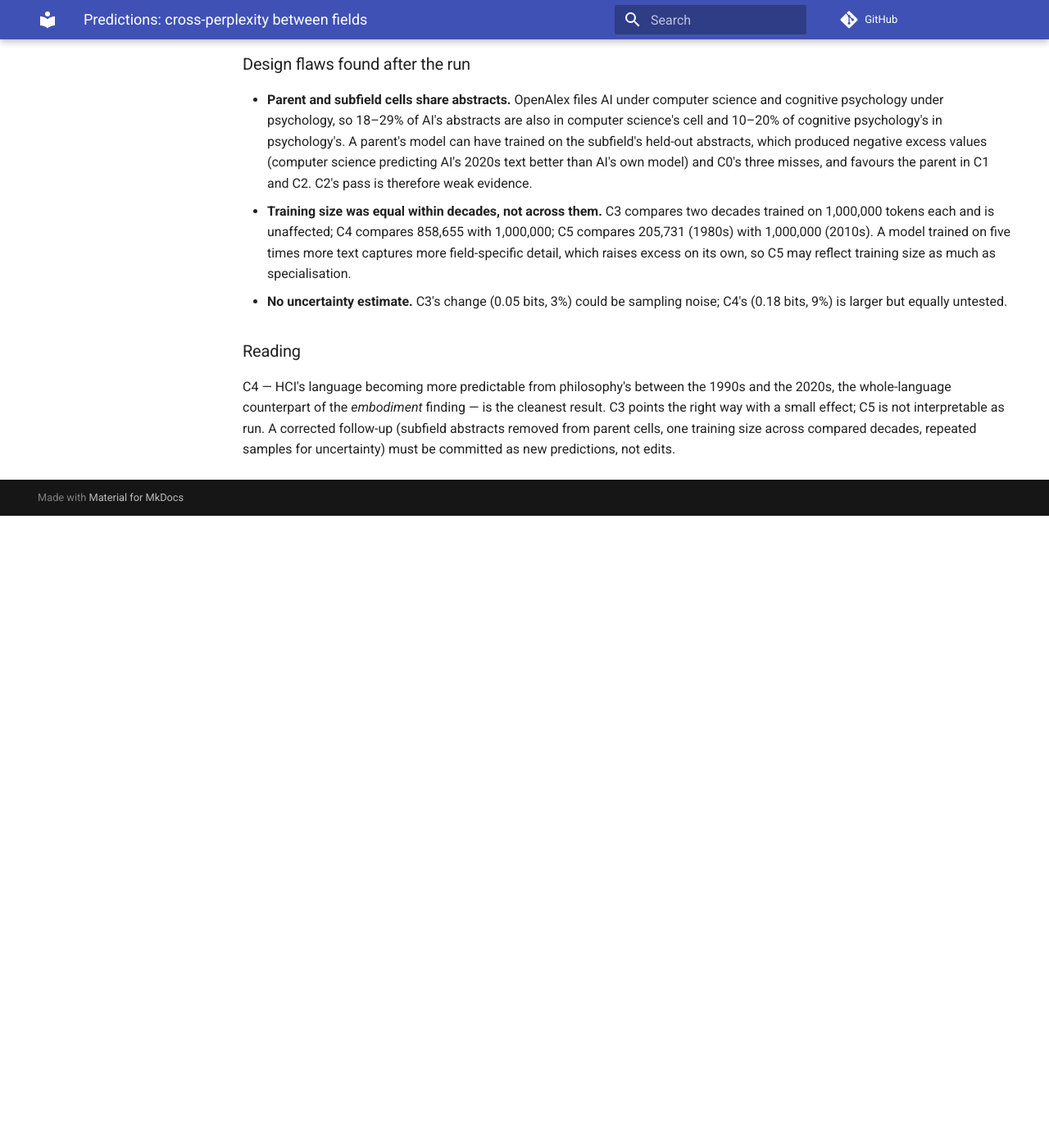
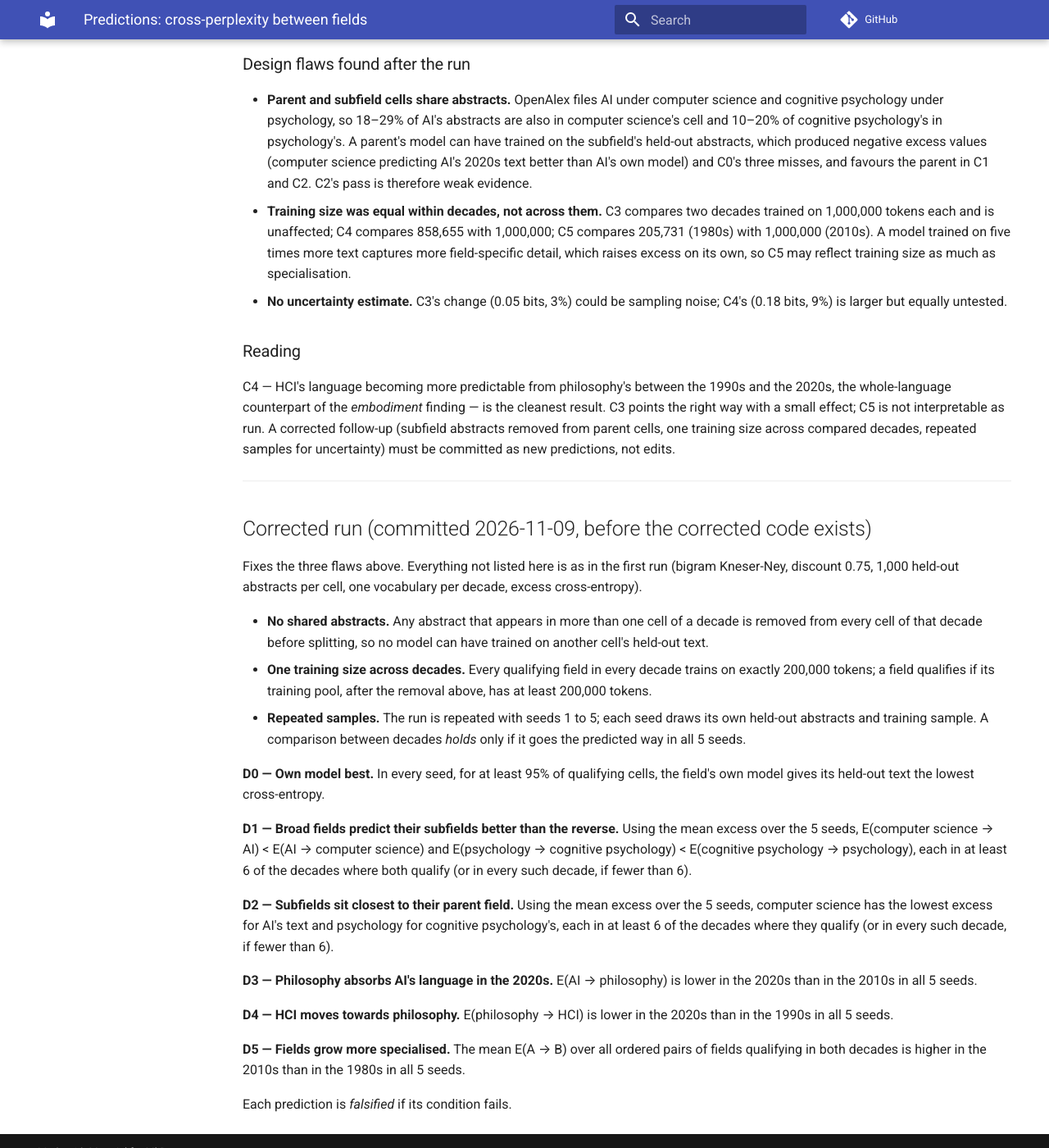
Before and after one commit to Dovalization/interpretant, an MkDocs documentation site: the page built from docs/predictions_cross_perplexity.md, in a window 1280 px wide and 1400 px high, scrolled down 1756 px. Shown: the whole window at 82% size. Built offline with MkDocs 1.6.1 and Material for MkDocs 9.7.7, drawn with Linux system fonts in a browser that asks for light colours; comment, search, counter and statistics services are not loaded; before the commit the page ends 2385 px from its top, so only the background shows below that.

Commit message:
docs: corrected cross-perplexity predictions, before the corrected code exists
Removes abstracts shared between cells of a decade, fixes one training size (200,000 tokens)
across decades, and repeats the run with 5 seeds; D0-D5 restate C0-C5, with decade changes
required to hold in all 5 seeds.

```diff
--- a/docs/predictions_cross_perplexity.md
+++ b/docs/predictions_cross_perplexity.md
@@ -90,3 +90,45 @@ C4 — HCI's language becoming more predictable from philosophy's between the 19
 C3 points the right way with a small effect; C5 is not interpretable as run. A corrected
 follow-up (subfield abstracts removed from parent cells, one training size across compared
 decades, repeated samples for uncertainty) must be committed as new predictions, not edits.
+
+---
+
+## Corrected run (committed 2026-11-09, before the corrected code exists)
+
+Fixes the three flaws above. Everything not listed here is as in the first run (bigram
+Kneser-Ney, discount 0.75, 1,000 held-out abstracts per cell, one vocabulary per decade,
+excess cross-entropy).
+
+- **No shared abstracts.** Any abstract that appears in more than one cell of a decade is
+  removed from every cell of that decade before splitting, so no model can have trained on
+  another cell's held-out text.
+- **One training size across decades.** Every qualifying field in every decade trains on
+  exactly 200,000 tokens; a field qualifies if its training pool, after the removal above, has
+  at least 200,000 tokens.
+- **Repeated samples.** The run is repeated with seeds 1 to 5; each seed draws its own
+  held-out abstracts and training sample. A comparison between decades *holds* only if it
+  goes the predicted way in all 5 seeds.
+
+**D0 — Own model best.** In every seed, for at least 95% of qualifying cells, the field's own
+model gives its held-out text the lowest cross-entropy.
+
+**D1 — Broad fields predict their subfields better than the reverse.** Using the mean excess
+over the 5 seeds, E(computer science → AI) < E(AI → computer science) and
+E(psychology → cognitive psychology) < E(cognitive psychology → psychology), each in at least
+6 of the decades where both qualify (or in every such decade, if fewer than 6).
+
+**D2 — Subfields sit closest to their parent field.** Using the mean excess over the 5
+seeds, computer science has the lowest excess for AI's text and psychology for cognitive
+psychology's, each in at least 6 of the decades where they qualify (or in every such decade,
+if fewer than 6).
+
+**D3 — Philosophy absorbs AI's language in the 2020s.** E(AI → philosophy) is lower in the
+2020s than in the 2010s in all 5 seeds.
+
+**D4 — HCI moves towards philosophy.** E(philosophy → HCI) is lower in the 2020s than in the
+1990s in all 5 seeds.
+
+**D5 — Fields grow more specialised.** The mean E(A → B) over all ordered pairs of fields
+qualifying in both decades is higher in the 2010s than in the 1980s in all 5 seeds.
+
+Each prediction is *falsified* if its condition fails.
```
